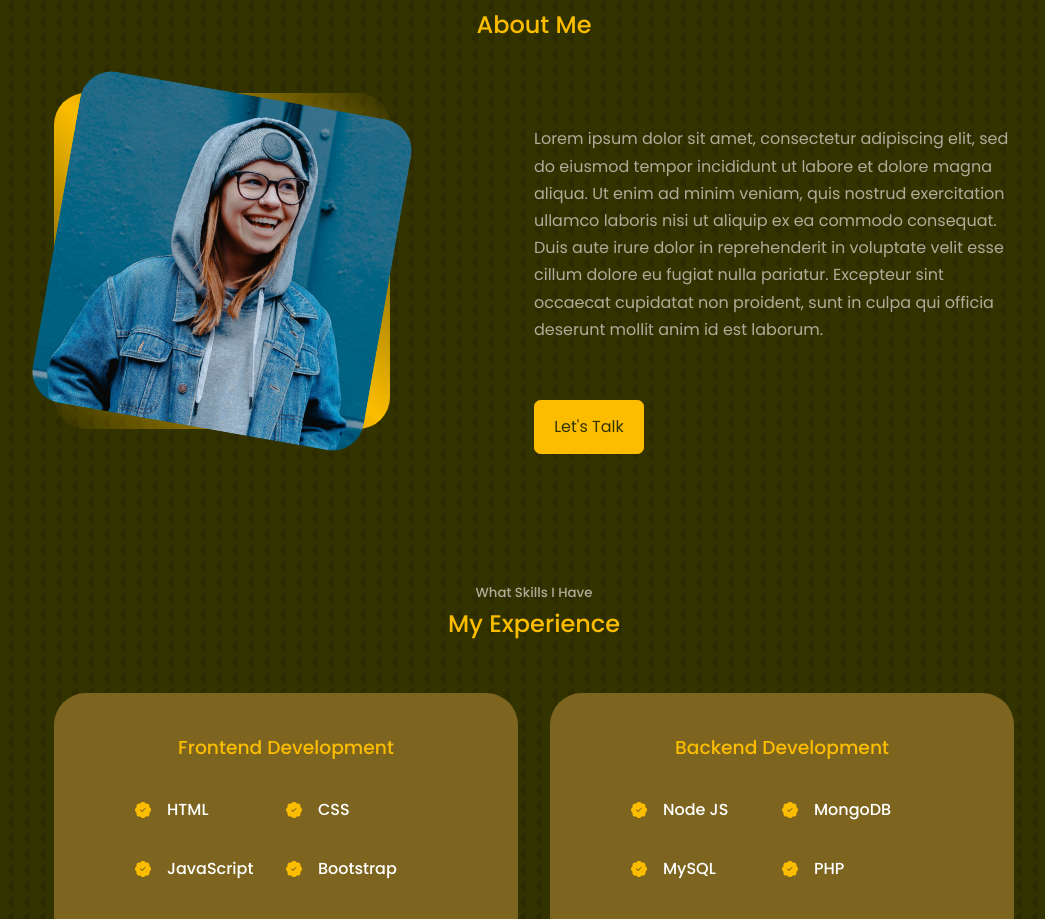
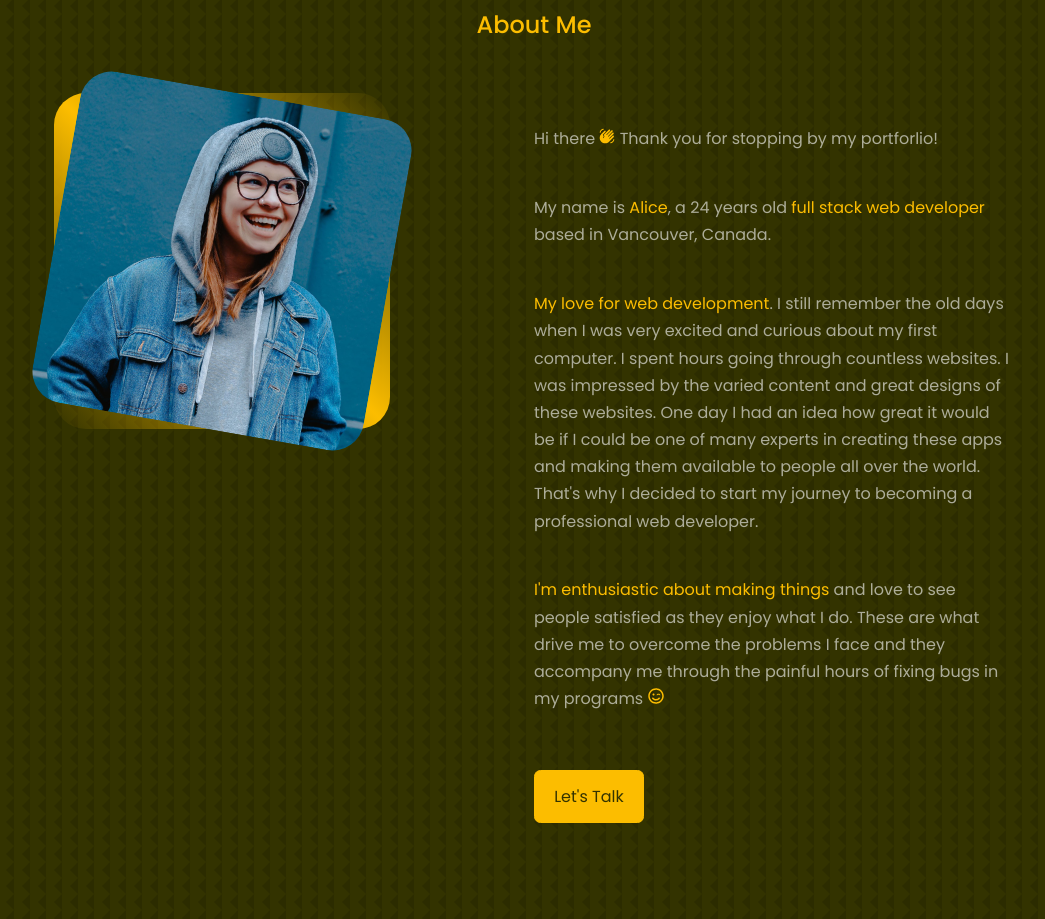
Before and after one commit to nphan03/react-portfolio, a React (Create React App) app: page / in a window 1280 px wide. Shown: the part 946-1865 px from the top of the page, without its empty margins (106-1151 px from the left). Built offline with nearby package versions, Linux system fonts and the light colour scheme.

Commit message:
Done about me content

```diff
--- a/src/App.jsx
+++ b/src/App.jsx
@@ -7,8 +7,10 @@ import Projects from './components/projects/Projects';
 import Education from './components/education/Education';
 import Contact from './components/contact/Contact';
 import Footer from './components/footer/Footer';
+import {useState, useRef, useEffect} from 'react'
 
 const App = () => {
+
   return (
     <>
         <Header />
--- a/src/components/about/About.jsx
+++ b/src/components/about/About.jsx
@@ -1,6 +1,8 @@
 import React from 'react';
 import './about.css';
 import ME from '../../assets/me-about.jpg';
+import {MdWavingHand} from 'react-icons/md';
+import {FaRegSmileWink} from 'react-icons/fa';
 
 const About = () => {
     return (
@@ -15,7 +17,13 @@ const About = () => {
                     </div>
                 </div>
                 <div className="about__content">
-                    <p>Lorem ipsum dolor sit amet, consectetur adipiscing elit, sed do eiusmod tempor incididunt ut labore et dolore magna aliqua. Ut enim ad minim veniam, quis nostrud exercitation ullamco laboris nisi ut aliquip ex ea commodo consequat. Duis aute irure dolor in reprehenderit in voluptate velit esse cillum dolore eu fugiat nulla pariatur. Excepteur sint occaecat cupidatat non proident, sunt in culpa qui officia deserunt mollit anim id est laborum.</p>
+                    <p>Hi there <MdWavingHand className='emphasis'/> Thank you for stopping by my portforlio!</p>
+                    <p>My name is <span className='emphasis'>Alice</span>, a {(new Date().getFullYear()) - 1998} years old <span className='emphasis'>full stack web developer</span> based in Vancouver, Canada.</p>
+
+                    <p><span className='emphasis'>My love for web development</span>. I still remember the old days when I was very excited and curious about my first computer. I spent hours going through countless websites. I was impressed by the varied content and great designs of these websites. One day I had an idea how great it would be if I could be one of many experts in creating these apps and making them available to people all over the world. That's why I decided to start my journey to becoming a professional web developer. </p>
+
+                    <p><span className='emphasis'>I'm enthusiastic about making things </span> and love to see people satisfied as they enjoy what I do. These are what drive me to overcome the problems I face and they accompany me through the painful hours of fixing bugs in my programs <FaRegSmileWink className='emphasis'/></p>
+
                     <a href="#contact" className="btn btn-primary">Let's Talk</a>
                 </div>
             </div>
--- a/src/components/about/about.css
+++ b/src/components/about/about.css
@@ -34,6 +34,10 @@
     color: var(--color-light);
 }
 
+.emphasis {
+    color: var(--color-primary);
+}
+
 /* ========================== MEDIA QUERIES (MEDIUM DEVICES) ==================*/
 @media screen and (max-width: 1024px) {
     .about__container {
--- a/src/components/nav/Nav.jsx
+++ b/src/components/nav/Nav.jsx
@@ -4,10 +4,11 @@ import {AiOutlineHome, AiOutlineUser} from 'react-icons/ai';
 import {FaUserGraduate} from 'react-icons/fa'
 import {BiBook, BiMessageSquareDetail} from 'react-icons/bi'
 import {RiServiceLine} from 'react-icons/ri'
-import {useState} from 'react'
+import {useState, useRef, useEffect} from 'react'
 
-const Nav = () => {
-  const [activeNav, setActiveNav] = useState('#')
+const Nav = (props) => {
+  const [activeNav, setActiveNav] = useState('#');
+
   return (
     <nav>
       <a href='#' onClick={()=> setActiveNav('#')} className={activeNav === "#" ? 'active' : ''}><AiOutlineHome/></a>
```
